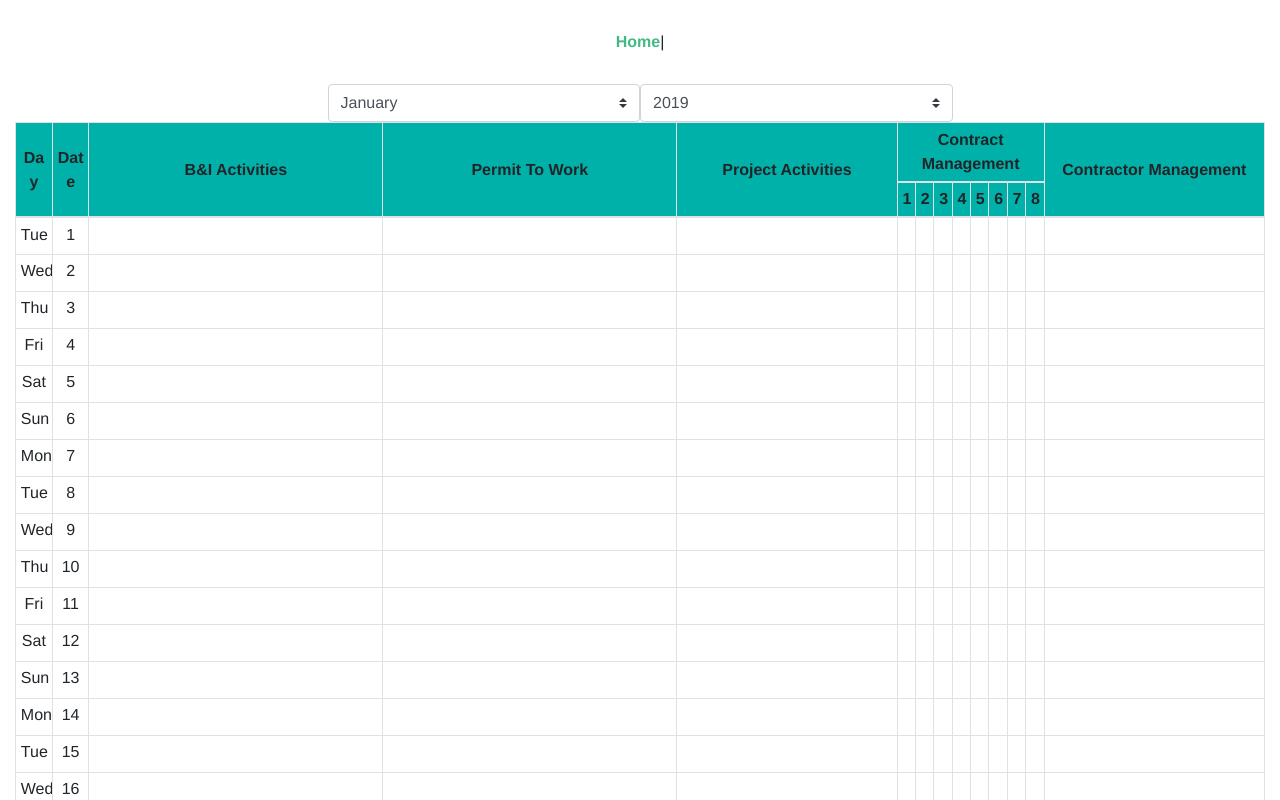
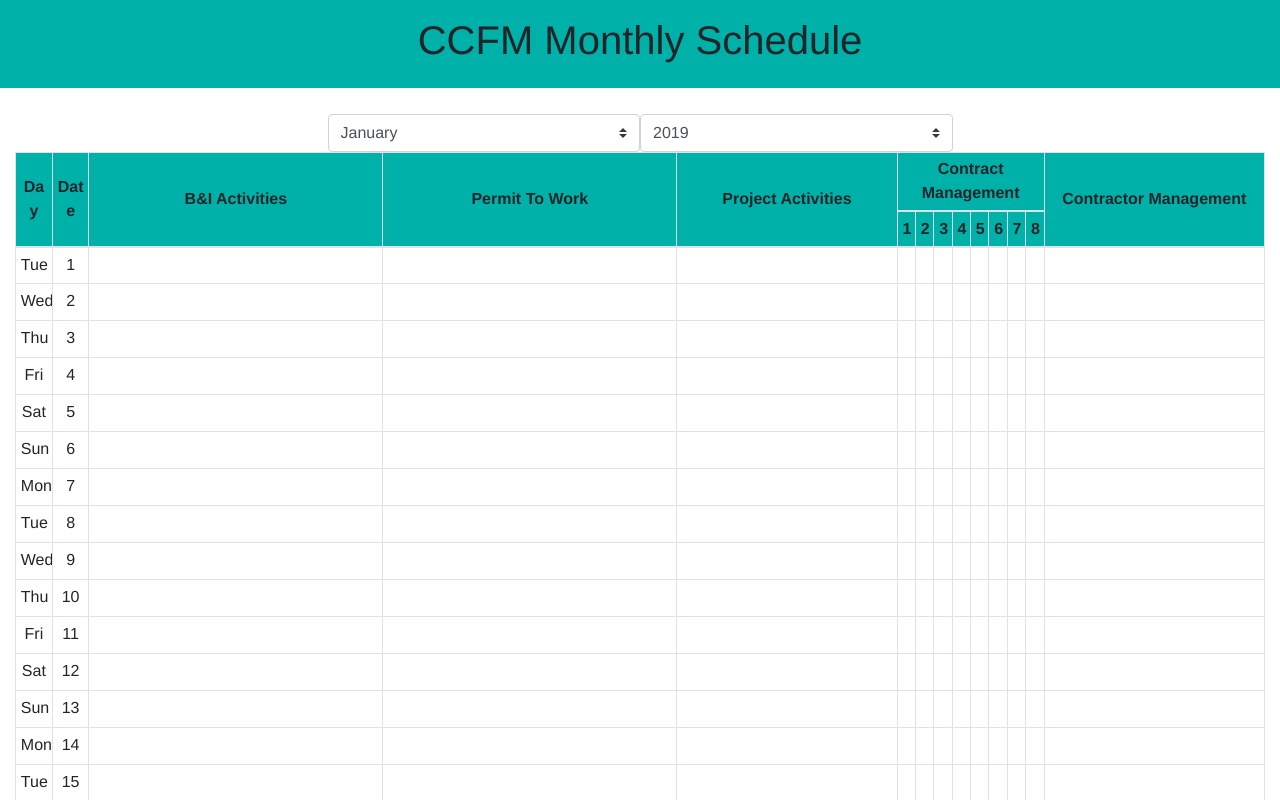
Before and after one commit to teamfmsdev/scheduling, a Vue app: page / in a window 1280 px wide. Shown: the top 800 px of the page. Built offline with nearby package versions, Linux system fonts and the light colour scheme.

Commit message:
1.Removd router link 2. Modified header

```diff
--- a/src/App.vue
+++ b/src/App.vue
@@ -1,14 +1,15 @@
 <template>
   <div id="app">
     <div id="nav">
-      <router-link to="/">Home</router-link>|
+      <h1>CCFM Monthly Schedule</h1>
+      <!-- <router-link to="/">Home</router-link>| -->
     </div>
     <router-view/>
   </div>
 </template>
 
 <script>
-// import "@/styles/globalStyle.css";
+import "@/styles/globalStyle.css";
 export default {};
 </script>
 
@@ -22,7 +23,9 @@ export default {};
   // color: white;
 }
 #nav {
-  padding: 30px;
+  margin-bottom: 2%;
+  background-color: #00b1a9;
+  padding: 1rem;
   a {
     font-weight: bold;
     color: #2c3e50;
```
